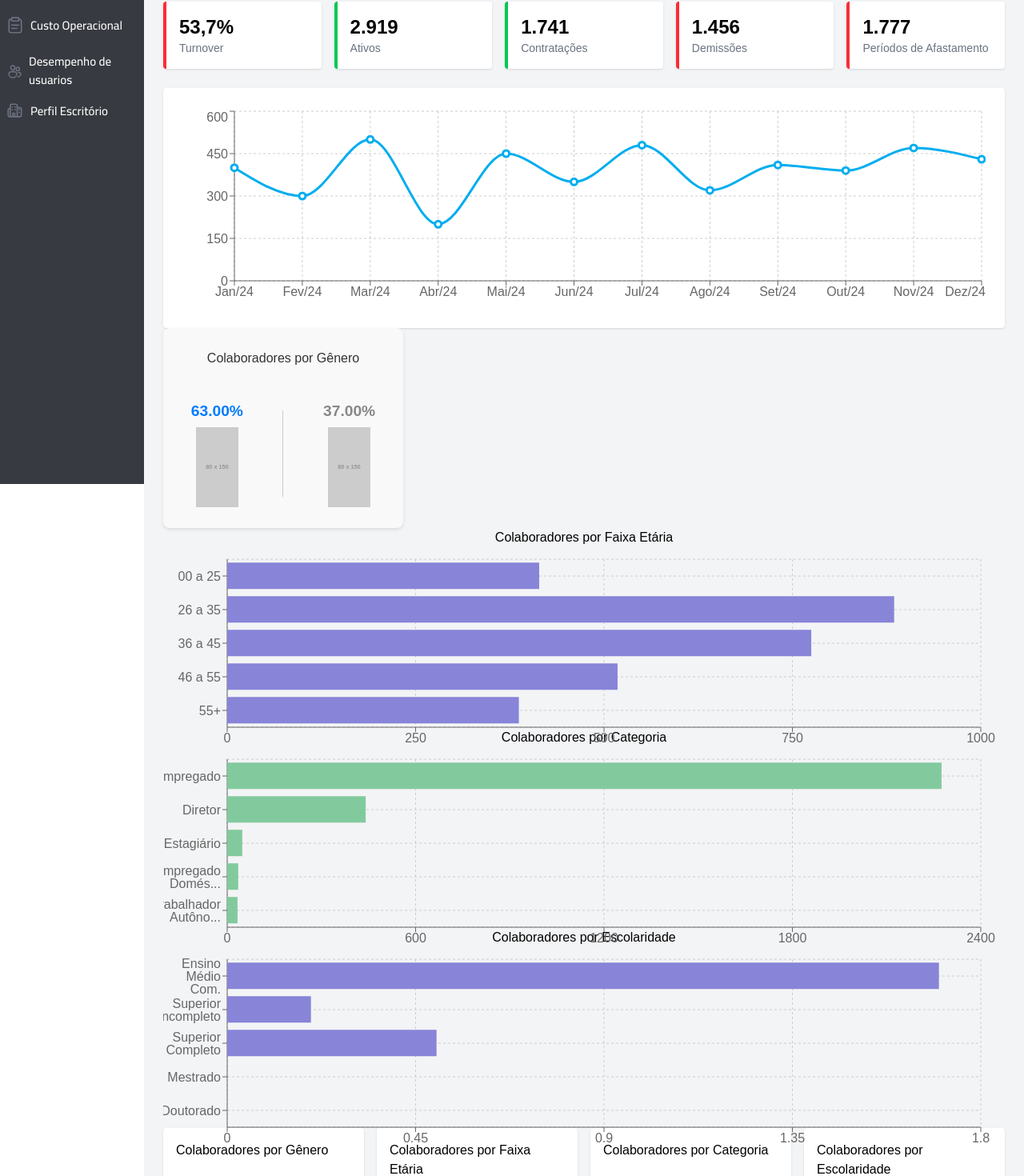
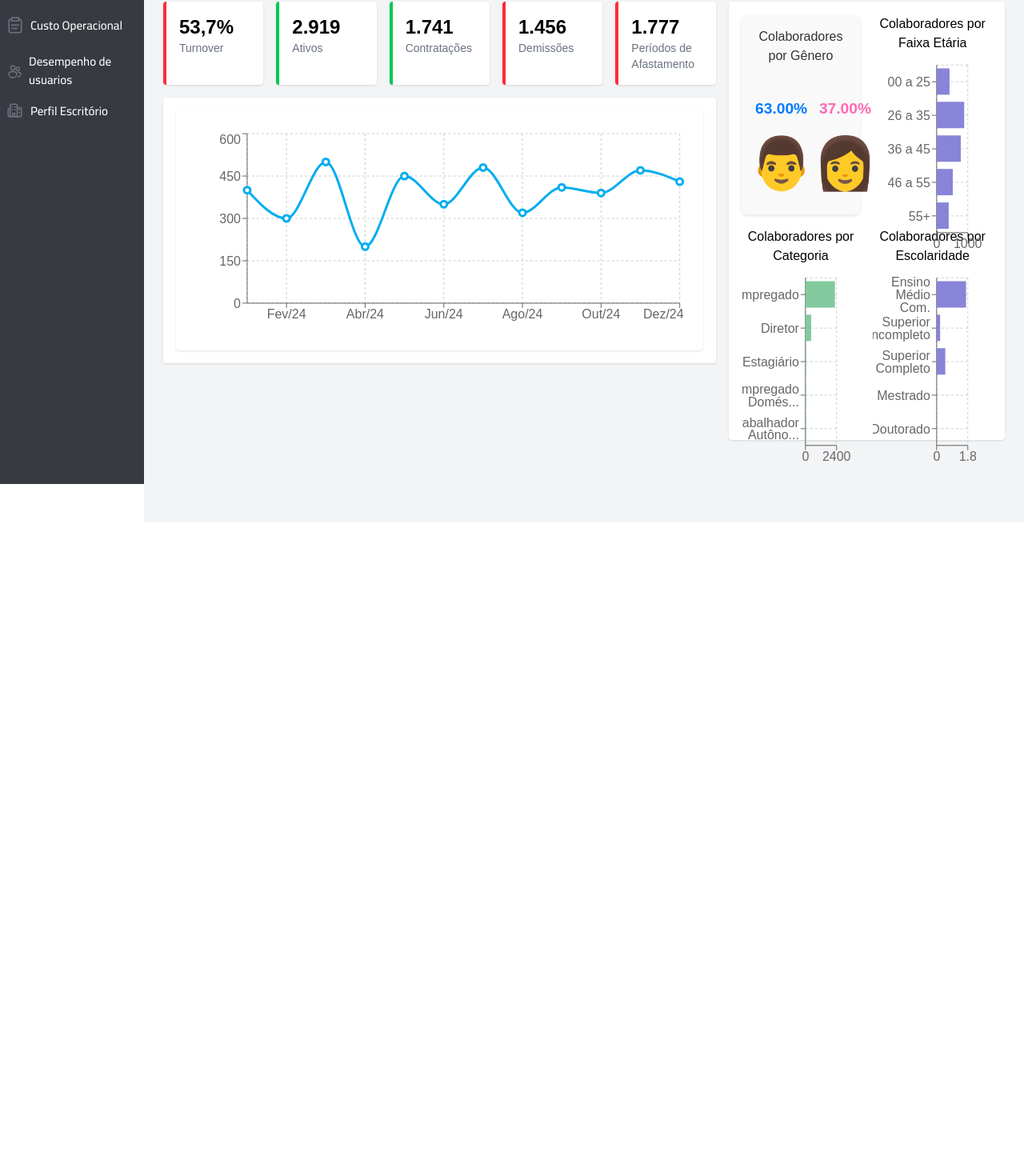
Before and after one commit to gabrielcsilvaa/office-gestao-front, a Next.js app: page /modulos/dashboards/demografico in a window 1280 px wide. Shown: the part 195-1665 px from the top of the page at 80% size. After the commit the page ends 848 px from the top, so only its background shows below. Built offline with nearby package versions, Linux system fonts and the light colour scheme; sample sign-in values are in the browser's storage.

Commit message:
nikolas graficos

```diff
--- a/src/app/modulos/dashboards/demografico/components/grafico_categoria.tsx
+++ b/src/app/modulos/dashboards/demografico/components/grafico_categoria.tsx
@@ -9,11 +9,7 @@ const data = [
   { name: 'Trabalhador Autôno...', colaboradores: 33 },
 ];
 
-interface GraficoCategoriaProps {
-  // Você pode adicionar props para receber os dados dinamicamente
-}
-
-const GraficoCategoria: React.FC<GraficoCategoriaProps> = () => {
+const GraficoCategoria = () => {
   return (
     <div style={{ width: '100%', height: 250 }}>
       <h3 style={{ textAlign: 'center', marginBottom: '10px' }}>Colaboradores por Categoria</h3>
--- a/src/app/modulos/dashboards/demografico/components/grafico_escolaridade.tsx
+++ b/src/app/modulos/dashboards/demografico/components/grafico_escolaridade.tsx
@@ -9,7 +9,7 @@ const data = [
   { name: 'Doutorado', colaboradores: 0.0 },
 ];
 
-export const GraficoEscolaridade: React.FC = () => { // Exportação nomeada
+export const GraficoEscolaridade = () => {
   return (
     <div style={{ width: '100%', height: 250 }}>
       <h3 style={{ textAlign: 'center', marginBottom: '10px' }}>Colaboradores por Escolaridade</h3>
--- a/src/app/modulos/dashboards/demografico/components/grafico_faixa_etaria.tsx
+++ b/src/app/modulos/dashboards/demografico/components/grafico_faixa_etaria.tsx
@@ -9,18 +9,14 @@ const data = [
   { name: '55+', colaboradores: 387 },
 ];
 
-interface GraficoFaixaEtariaProps {
-  // Você pode adicionar props para receber os dados dinamicamente
-}
-
-const GraficoFaixaEtaria: React.FC<GraficoFaixaEtariaProps> = () => {
+const GraficoFaixaEtaria = () => {
   return (
     <div style={{ width: '100%', height: 250 }}>
       <h3 style={{ textAlign: 'center', marginBottom: '10px' }}>Colaboradores por Faixa Etária</h3>
       <ResponsiveContainer>
         <BarChart
           data={data}
-          layout="vertical" // Torna o gráfico horizontal
+          layout="vertical"
           margin={{
             top: 5,
             right: 30,
@@ -29,8 +25,8 @@ const GraficoFaixaEtaria: React.FC<GraficoFaixaEtariaProps> = () => {
           }}
         >
           <CartesianGrid strokeDasharray="3 3" />
-          <XAxis type="number" /> {/* Eixo X para valores numéricos */}
-          <YAxis type="category" dataKey="name" /> {/* Eixo Y para as categorias */}
+          <XAxis type="number" />
+          <YAxis type="category" dataKey="name" />
           <Tooltip />
           <Bar dataKey="colaboradores" fill="#8884d8" />
         </BarChart>
--- a/src/app/modulos/dashboards/demografico/components/grafico_genero.tsx
+++ b/src/app/modulos/dashboards/demografico/components/grafico_genero.tsx
@@ -1,89 +1,79 @@
 import React from 'react';
 
-// Importe suas imagens de boneco masculino e feminino
-// Certifique-se de ter essas imagens em seu projeto (ex: na pasta public ou src/assets)
-// Exemplo:
-// import MaleIcon from './assets/male-icon.png';
-// import FemaleIcon from './assets/female-icon.png';
-
-interface GraficoGeneroProps {
-  masculinoPercentual?: number;
-  femininoPercentual?: number;
-}
-
-const GraficoGenero: React.FC<GraficoGeneroProps> = ({
-  masculinoPercentual = 63, // Valor padrão, você pode passar via props
-  femininoPercentual = 37,  // Valor padrão, você pode passar via props
+const GraficoGenero = ({
+  masculinoPercentual = 63,
+  femininoPercentual = 37,
 }) => {
   return (
     <div style={{
       width: '100%',
-      maxWidth: '300px', // Limita a largura para ficar parecido com a imagem
+      maxWidth: '300px',
       height: '250px',
       display: 'flex',
       flexDirection: 'column',
       alignItems: 'center',
       justifyContent: 'center',
       padding: '10px',
-      backgroundColor: '#f9f9f9', // Cor de fundo similar à da imagem
+      backgroundColor: '#f9f9f9',
       borderRadius: '8px',
       boxShadow: '0 2px 4px rgba(0,0,0,0.1)',
       fontFamily: 'Arial, sans-serif'
     }}>
-      <h3 style={{ textAlign: 'center', marginBottom: '20px', color: '#333' }}>
+      <h3 style={{
+        textAlign: 'center',
+        marginBottom: '20px',
+        color: '#333'
+      }}>
         Colaboradores por Gênero
       </h3>
+
       <div style={{
         display: 'flex',
         justifyContent: 'space-around',
         width: '100%',
-        alignItems: 'flex-end', // Alinha a base dos bonecos
+        alignItems: 'flex-end',
         marginTop: '20px'
       }}>
-        {/* Boneco Masculino */}
+        {/* Masculino */}
         <div style={{
           display: 'flex',
           flexDirection: 'column',
           alignItems: 'center',
           gap: '5px'
         }}>
-          <span style={{ fontSize: '1.2em', fontWeight: 'bold', color: '#007bff' }}>
+          <span style={{
+            fontSize: '1.2em',
+            fontWeight: 'bold',
+            color: '#007bff'
+          }}>
             {masculinoPercentual.toFixed(2)}%
           </span>
-          {/* Substitua './male-icon.png' pela URL ou importação real do seu ícone */}
-          {/* Você pode usar um SVG inline ou um ícone de biblioteca se preferir */}
-          <img
-            src="https://via.placeholder.com/80x150/007bff/FFFFFF?text=M" // Placeholder: M de Male, cor azul
-            alt="Ícone Masculino"
-            style={{ height: '100px', width: 'auto' }}
-          />
+          <span style={{ fontSize: '4em' }}>👨</span>
         </div>
 
-        {/* Linha divisória (opcional, se quiser simular a da imagem) */}
+        {/* Divisória */}
         <div style={{
           width: '1px',
           backgroundColor: '#ccc',
-          height: '80%', // Ajuste conforme a altura dos bonecos
+          height: '80%',
           alignSelf: 'center'
-        }}></div>
+        }} />
 
-        {/* Boneca Feminina */}
+        {/* Feminino */}
         <div style={{
           display: 'flex',
           flexDirection: 'column',
           alignItems: 'center',
           gap: '5px'
         }}>
-          <span style={{ fontSize: '1.2em', fontWeight: 'bold', color: '#888' }}>
+          <span style={{
+            fontSize: '1.2em',
+            fontWeight: 'bold',
+            color: '#ff69b4'
+          }}>
             {femininoPercentual.toFixed(2)}%
           </span>
-          {/* Substitua './female-icon.png' pela URL ou importação real do seu ícone */}
-          {/* Você pode usar um SVG inline ou um ícone de biblioteca se preferir */}
-          <img
-            src="https://via.placeholder.com/80x150/CCCCCC/FFFFFF?text=F" // Placeholder: F de Female, cor cinza
-            alt="Ícone Feminino"
-            style={{ height: '100px', width: 'auto' }}
-          />
+          <span style={{ fontSize: '4em' }}>👩</span>
         </div>
       </div>
     </div>
--- a/src/app/modulos/dashboards/demografico/page.tsx
+++ b/src/app/modulos/dashboards/demografico/page.tsx
@@ -6,18 +6,14 @@ import GraficoFaixaEtaria from "./components/grafico_faixa_etaria";
 import GraficoCategoria from "./components/grafico_categoria";
 import { GraficoEscolaridade } from "./components/grafico_escolaridade";
 
-
 export default function Demografico() {
   const [botaoSelecionado, setBotaoSelecionado] = useState("Ativos");
 
   return (
     <div className="p-6 bg-gray-100 min-h-screen">
-      {/*------------------------------------------------------- Título e botões---------------------------------- */}
-
+      {/* Título e botões */}
       <div className="flex items-center justify-between mb-6 flex-wrap gap-4">
         <h1 className="text-2xl font-bold">Dashboard Demográfico</h1>
-
-        {/* ------------------------------Priemeiro botão--------------------------------; */}
         <div className="flex gap-2 flex-wrap">
           {[
             "Ativos",
@@ -42,8 +38,7 @@ export default function Demografico() {
         </div>
       </div>
 
-      {/* ---------------------------------------------------------------------Filtros -----------------------------------------------*/}
-
+      {/* Filtros */}
       <div className="grid grid-cols-1 sm:grid-cols-2 md:grid-cols-4 gap-4 mb-6">
         <select className="w-full p-2 border rounded text-gray-700">
           <option disabled selected hidden>
@@ -78,65 +73,61 @@ export default function Demografico() {
         </select>
       </div>
 
-      {/* ---------------------------------------cards---------------------------------------------- */}
-
-      <div className="grid grid-cols-5 gap-4 mb-6">
+{/* Gráfico de linha com gráficos de colaboradores agrupados à direita */}
+<div className="flex flex-col lg:flex-row gap-4 mt-6">
+  {/* Bloco com cards + gráfico de linha */}
+  <div className="w-full lg:w-2/3 flex flex-col gap-4">
+    {/* Cards de indicadores */}
+    <div className="grid grid-cols-1 sm:grid-cols-2 md:grid-cols-3 lg:grid-cols-5 gap-4">
       <div className="bg-white p-4 rounded border-l-4 border-red-500 shadow-sm">
-          <div className="text-2xl font-bold text-black-500">53,7%</div>
+        <div className="text-2xl font-bold text-black">53,7%</div>
         <div className="text-sm text-gray-500">Turnover</div>
       </div>
-
       <div className="bg-white p-4 rounded border-l-4 border-green-500 shadow-sm">
-          <div className="text-2xl font-bold text-black-500">2.919</div>
+        <div className="text-2xl font-bold text-black">2.919</div>
         <div className="text-sm text-gray-500">Ativos</div>
       </div>
-
       <div className="bg-white p-4 rounded border-l-4 border-green-500 shadow-sm">
-          <div className="text-2xl font-bold text-black-500">1.741</div>
+        <div className="text-2xl font-bold text-black">1.741</div>
         <div className="text-sm text-gray-500">Contratações</div>
       </div>
-
       <div className="bg-white p-4 rounded border-l-4 border-red-500 shadow-sm">
-          <div className="text-2xl font-bold text-black-500">1.456</div>
+        <div className="text-2xl font-bold text-black">1.456</div>
         <div className="text-sm text-gray-500">Demissões</div>
       </div>
-
       <div className="bg-white p-4 rounded border-l-4 border-red-500 shadow-sm">
-          <div className="text-2xl font-bold text-black-700">1.777</div>
+        <div className="text-2xl font-bold text-black">1.777</div>
         <div className="text-sm text-gray-500">Períodos de Afastamento</div>
       </div>
     </div>
 
-      {/* ---------------------------------grafico de linha----------------------------- */}
-      <GraficoLinha></GraficoLinha>
+    {/* Gráfico de linha */}
+    <div className="bg-white p-4 rounded shadow">
+      <GraficoLinha />
+    </div>
+  </div>
 
-      {/* --------------------------------graficos de colaboradores ---------------------------------- */}
-
-      <GraficosGenero></GraficosGenero>
-
-      <GraficoFaixaEtaria></GraficoFaixaEtaria>
-
-      <GraficoCategoria></GraficoCategoria>
-
-      <GraficoEscolaridade></GraficoEscolaridade>
-
-      <div className="grid grid-cols-2 md:grid-cols-4 gap-4">
+ {/* Gráficos de colaboradores agrupados em 2x2 no mesmo card à direita */}
+<div className="w-full lg:w-1/3">
   <div className="bg-white p-4 rounded shadow">
-          Colaboradores por Gênero
+    <div className="grid grid-cols-1 md:grid-cols-2 gap-4">
+      <div>
+        <GraficosGenero />
       </div>
-        <div className="bg-white p-4 rounded shadow">
-          Colaboradores por Faixa Etária
+      <div>
+        <GraficoFaixaEtaria />
       </div>
-        <div className="bg-white p-4 rounded shadow">
-          Colaboradores por Categoria
+      <div>
+        <GraficoCategoria />
       </div>
-        <div className="bg-white p-4 rounded shadow">
-          Colaboradores por Escolaridade
+      <div>
+        <GraficoEscolaridade />
       </div>
     </div>
   </div>
+  </div>
+</div>
+</div>
+
    );
 }
-
-
-// -------------------------------------------------tabelas------------------------------------------------
```
Also changed, not shown: public/assets/icons/man.png (added), public/assets/icons/woman.png (added). Lines whose indentation alone changed are shown as unchanged.
